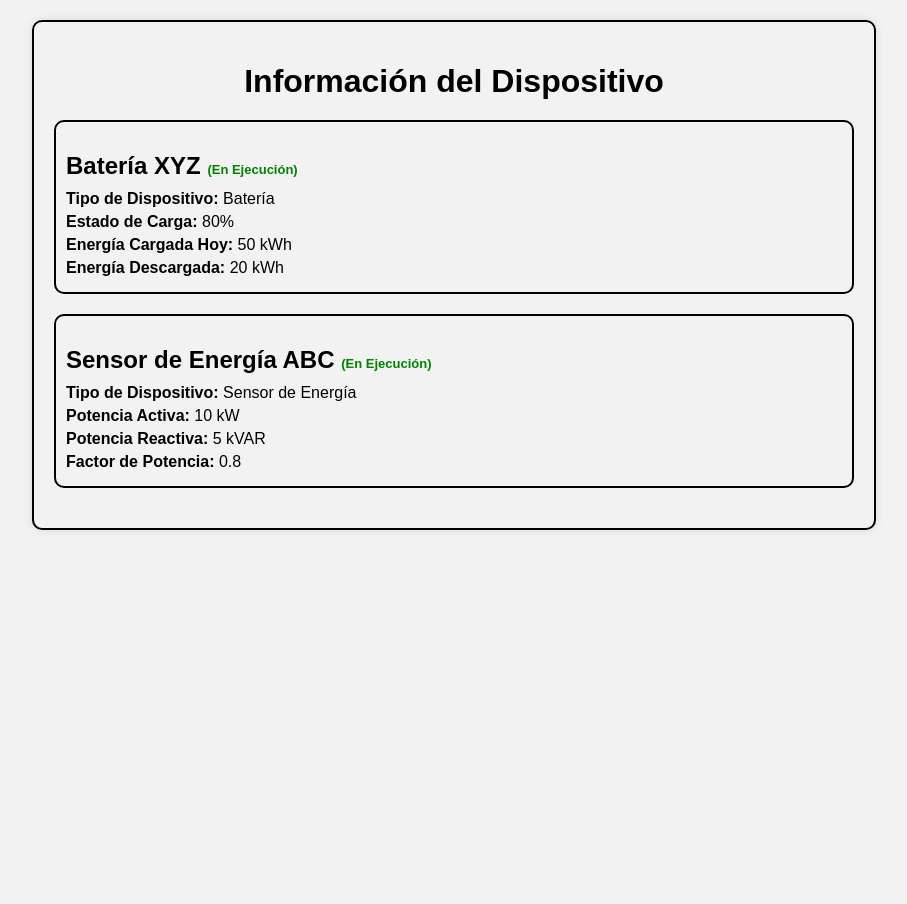
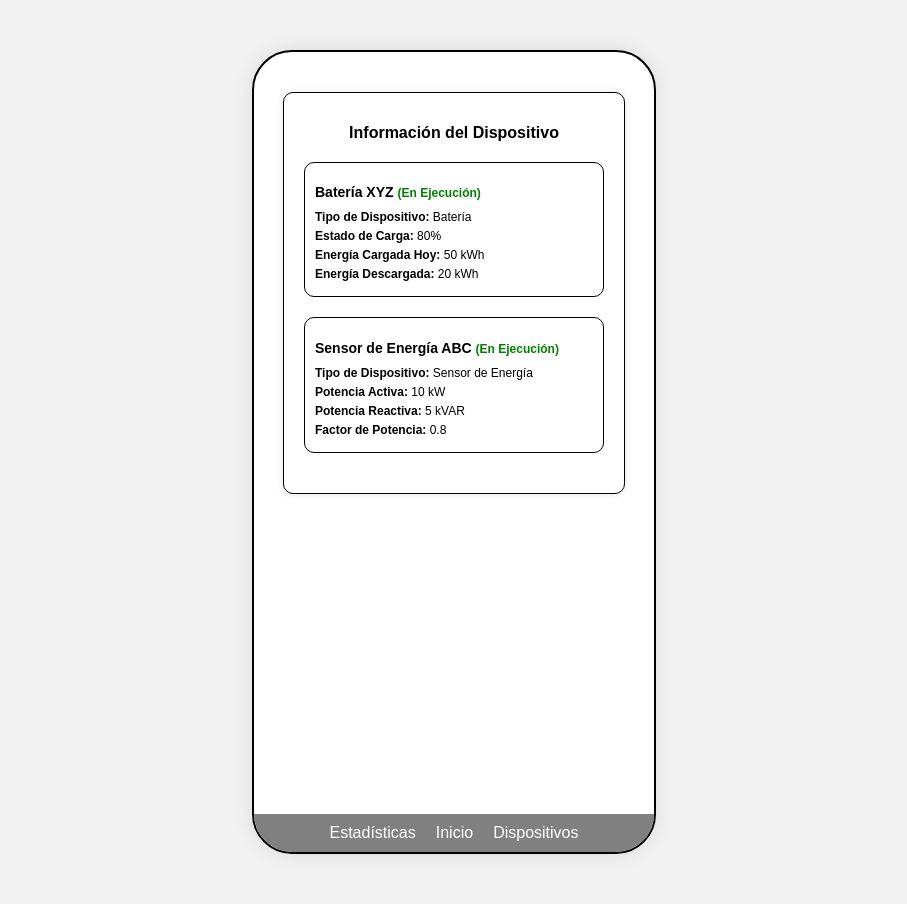
Before and after one commit to Carlos-SD4/isi-SunVolt, a Flask app: page /mis_dispositivos in a window 1280 px wide. Shown: the whole page, without its empty margins (186-1093 px from the left). Before the commit the page ends 530 px from the top, so only its background shows below. Run offline with Flask 3, Linux system fonts and the light colour scheme.

Commit message:
Update Dispositivos.html

```diff
--- a/Aplicacion/templates/Dispositivos.html
+++ b/Aplicacion/templates/Dispositivos.html
@@ -11,40 +11,80 @@
             padding: 0;
             background-color: #f2f2f2; /* Fondo gris claro */
         }
+        .iphone-frame {
+            position: relative;
+            width: 400px; /* Tamaño del marco del iPhone */
+            height: 800px; /* Tamaño del marco del iPhone */
+            margin: 50px auto; /* Centra el marco horizontalmente y añade un margen superior */
+            background-color: #fff; /* Color de fondo del marco del iPhone */
+            border: 2px solid black; /* Borde negro */
+            border-radius: 40px; /* Borde redondeado del marco del iPhone */
+            box-shadow: 0px 0px 20px rgba(0, 0, 0, 0.1); /* Sombra del marco del iPhone */
+            overflow: hidden; /* Oculta cualquier contenido que se desborde del marco del iPhone */
+        }
+        .iphone-content {
+            padding: 20px; /* Espacio interno dentro del marco */
+            height: calc(100% - 50px); /* Tamaño del contenido - tamaño del footer menu */
+            overflow-y: auto; /* Habilita el desplazamiento vertical si el contenido es demasiado largo */
+        }
         .container {
-            max-width: 800px;
+            max-width: 300px;
             margin: 20px auto;
             padding: 20px;
-            border: 2px solid black; /* Borde general negro */
+            border: 1px solid black; /* Borde general negro */
             border-radius: 10px;
             box-shadow: 0 0 10px rgba(0, 0, 0, 0.1);
         }
         h1 {
             text-align: center;
             margin-bottom: 20px;
+            font-size: 16px; /* Tamaño de letra reducido */
         }
         .device {
-            border: 2px solid black; /* Borde negro alrededor de cada dispositivo */
+            border: 1px solid black; /* Borde negro alrededor de cada dispositivo */
             border-radius: 10px;
             padding: 10px;
             margin-bottom: 20px;
         }
         .device-info h2 {
             margin-bottom: 10px;
+            font-size: 14px; /* Tamaño de letra reducido */
         }
         .device-info h2 .device-name {
             color: black; /* Nombre del dispositivo en negro */
         }
         .device-status {
-            font-size: small;
+            font-size: 12px; /* Tamaño de letra reducido */
             color: green; /* Color del estado de ejecución (en verde) */
         }
         .device-info p {
             margin: 5px 0;
+            font-size: 12px; /* Tamaño de letra reducido */
+        }
+        .footer-menu {
+            position: absolute;
+            bottom: 0;
+            width: 100%;
+            background-color: gray;
+            padding: 10px 0;
+            display: flex;
+            justify-content: center;
+        }
+        .footer-menu a {
+            color: white;
+            text-decoration: none;
+            font-size: 16px; /* Tamaño de letra reducido */
+            margin: 0 10px;
+        }
+        .footer-menu a:hover {
+            color: white;
+            background-color: #555;
         }
     </style>
 </head>
 <body>
+    <div class="iphone-frame">
+        <div class="iphone-content">
             <div class="container">
                 <h1>Información del Dispositivo</h1>
                 <div class="device">
@@ -66,5 +106,18 @@
                     </div>
                 </div>
             </div>
+        </div>
+        <div class="footer-menu">
+            <a href="../estadisticas">
+                <i class="fas fa-chart-line"></i> Estadísticas
+            </a>
+            <a href="../Principal?provincia=Madrid">
+                <i class="fas fa-home"></i> Inicio
+            </a>
+            <a href="../mis_dispositivos">
+                <i class="fas fa-mobile-alt"></i> Dispositivos
+            </a>
+        </div>
+    </div>
 </body>
 </html>
```
Lines whose indentation alone changed are shown as unchanged.
